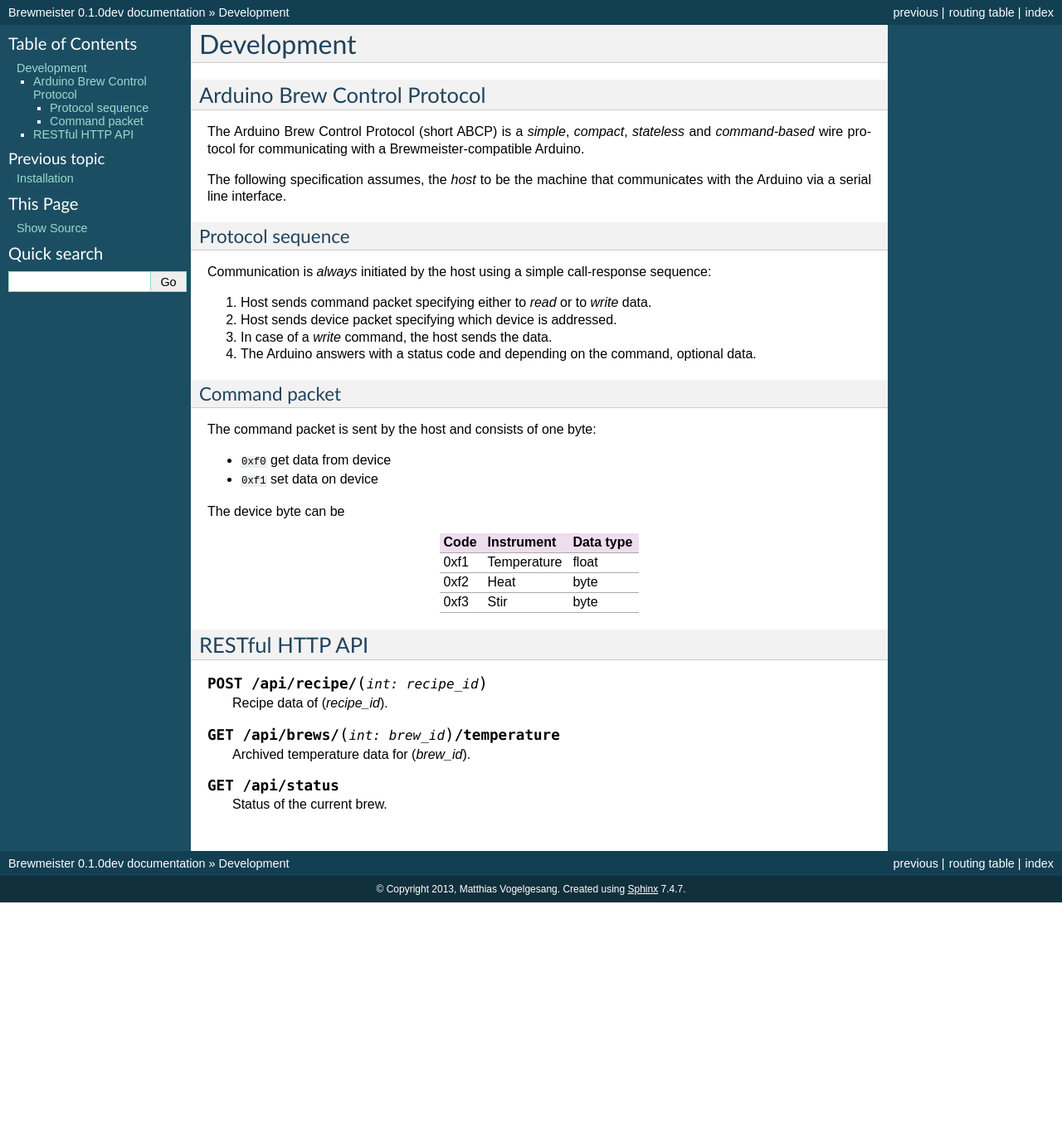
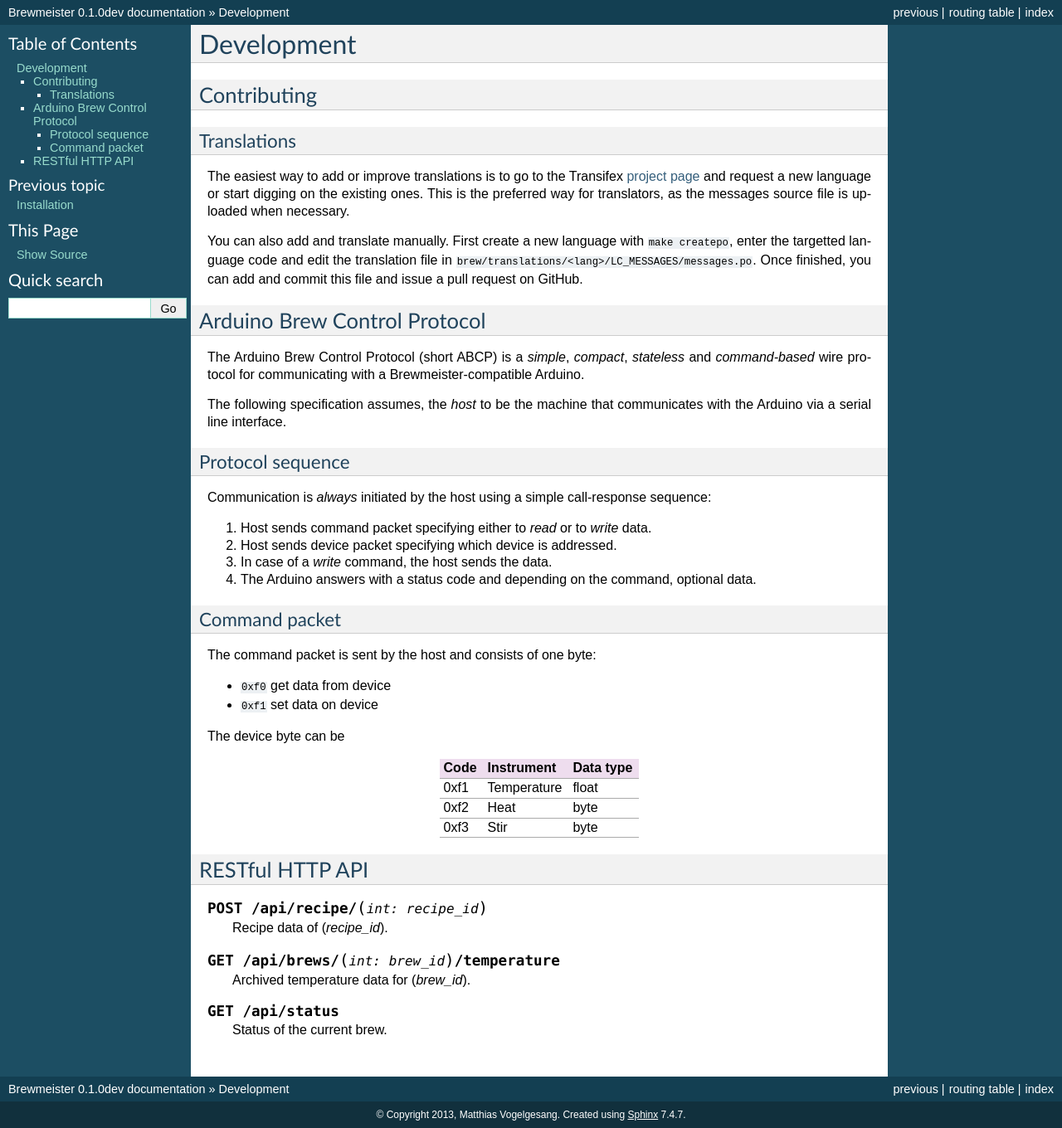
Before and after one commit to brewpeople/brewmeister, a Sphinx documentation site: the page built from docs/devel.rst, in a window 1280 px wide. Shown: the whole page at 83% size. Built offline with Sphinx 7.4.7, drawn with Linux system fonts in a browser that asks for light colours; before the commit the page ends 1088 px from its top, so only the background shows below that.

Commit message:
Add translation section to docs

```diff
--- a/docs/devel.rst
+++ b/docs/devel.rst
@@ -1,6 +1,23 @@
 ===========
 Development
 ===========
+
+
+Contributing
+============
+
+Translations
+------------
+
+The easiest way to add or improve translations is to go to the Transifex
+`project page <https://www.transifex.com/projects/p/brewmeister>`_ and request
+a new language or start digging on the existing ones. This is the preferred way
+for translators, as the messages source file is uploaded when necessary.
+
+You can also add and translate manually. First create a new language with ``make
+createpo``, enter the targetted language code and edit the translation file in
+``brew/translations/<lang>/LC_MESSAGES/messages.po``. Once finished, you can add
+and commit this file and issue a pull request on GitHub.
 
 
 Arduino Brew Control Protocol
```
